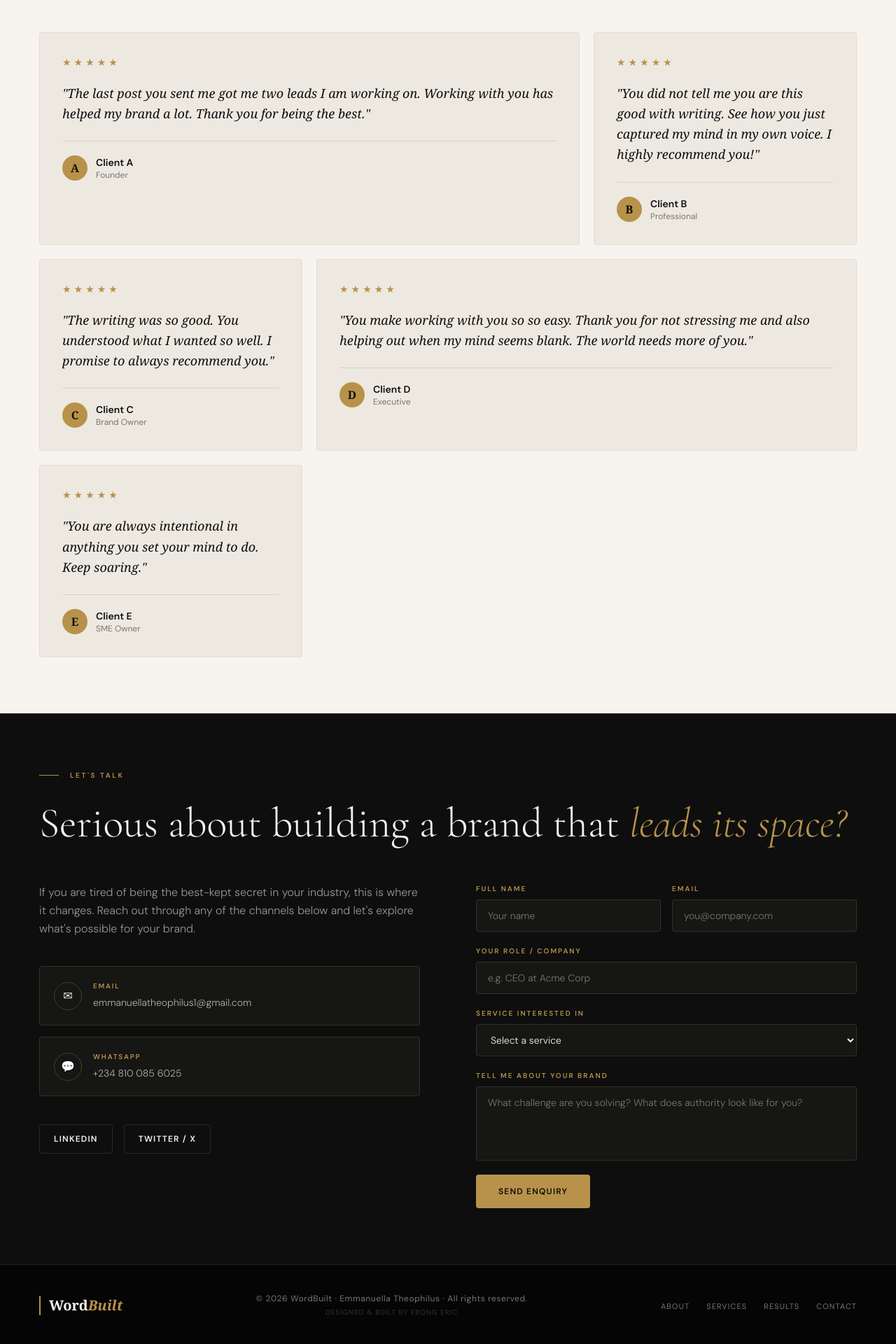
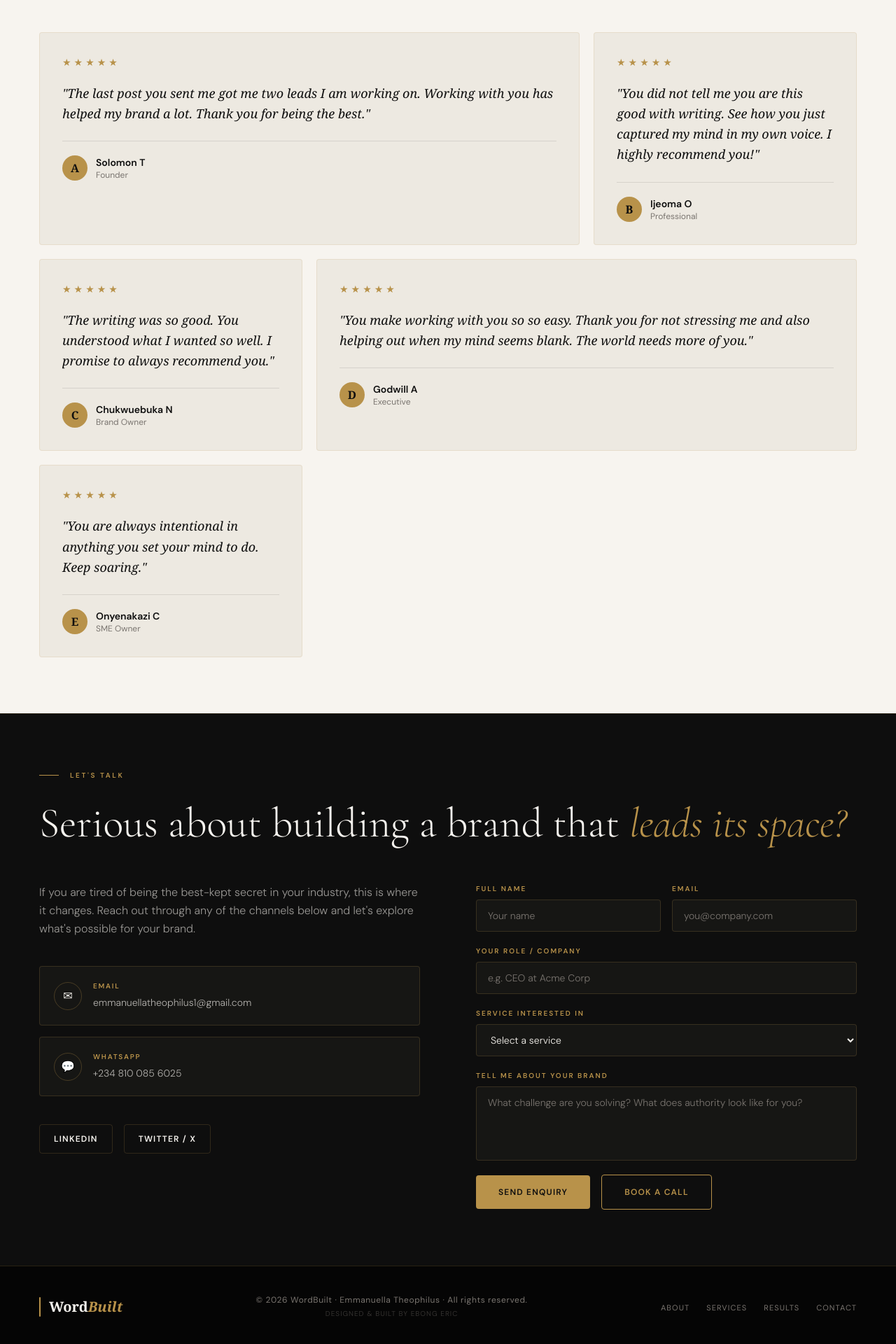
Before and after one commit to lauritalkdev/Emmanuellatheophilus, a Next.js app: page / in a window 1280 px wide. Shown: the part 3644-5564 px from the top of the page at 70% size. Built offline with nearby package versions, Linux system fonts and the light colour scheme.

Commit message:
added Book a Call button to Contact page, updated Testimonial page

```diff
--- a/app/components/sections/Contact.tsx
+++ b/app/components/sections/Contact.tsx
@@ -65,7 +65,10 @@ export default function Contact() {
             <label className="text-[10px] font-semibold tracking-[0.2em] uppercase text-[#B8924A]">Tell Me About Your Brand</label>
             <textarea rows={4} placeholder="What challenge are you solving? What does authority look like for you?" className="bg-[#161614] border border-[#B8924A]/20 focus:border-[#B8924A] text-[#F7F4EF] placeholder-[#7A7570] px-4 py-3 rounded-sm text-sm font-light outline-none transition-colors duration-200 resize-none" />
           </div>
-          <button type="submit" className="self-start bg-[#B8924A] hover:bg-[#D4AD72] text-[#0E0E0E] text-xs font-bold tracking-widest uppercase px-8 py-4 rounded-sm transition-colors duration-200">Send Enquiry</button>
+          <div className="flex items-center gap-4 flex-wrap">
+            <button type="submit" className="bg-[#B8924A] hover:bg-[#D4AD72] text-[#0E0E0E] text-xs font-bold tracking-widest uppercase px-8 py-4 rounded-sm transition-colors duration-200">Send Enquiry</button>
+            <a href="https://calendly.com/emmanuellatheophilus1/free-30-min-content-strategy-call" target="_blank" rel="noreferrer" className="border border-[#B8924A] hover:bg-[#B8924A] hover:text-[#0E0E0E] text-[#B8924A] text-xs font-bold tracking-widest uppercase px-8 py-4 rounded-sm transition-colors duration-200">Book a Call</a>
+          </div>
         </form>
       </div>
     </section>
--- a/app/components/sections/Testimonials.tsx
+++ b/app/components/sections/Testimonials.tsx
@@ -1,9 +1,9 @@
 const testimonials = [
-  { quote: "The last post you sent me got me two leads I am working on. Working with you has helped my brand a lot. Thank you for being the best.", name: "Client A", tag: "Founder", initials: "A", wide: true },
-  { quote: "You did not tell me you are this good with writing. See how you just captured my mind in my own voice. I highly recommend you!", name: "Client B", tag: "Professional", initials: "B", wide: false },
-  { quote: "The writing was so good. You understood what I wanted so well. I promise to always recommend you.", name: "Client C", tag: "Brand Owner", initials: "C", wide: false },
-  { quote: "You make working with you so so easy. Thank you for not stressing me and also helping out when my mind seems blank. The world needs more of you.", name: "Client D", tag: "Executive", initials: "D", wide: true },
-  { quote: "You are always intentional in anything you set your mind to do. Keep soaring.", name: "Client E", tag: "SME Owner", initials: "E", wide: false },
+  { quote: "The last post you sent me got me two leads I am working on. Working with you has helped my brand a lot. Thank you for being the best.", name: "Solomon T", tag: "Founder", initials: "A", wide: true },
+  { quote: "You did not tell me you are this good with writing. See how you just captured my mind in my own voice. I highly recommend you!", name: "Ijeoma O", tag: "Professional", initials: "B", wide: false },
+  { quote: "The writing was so good. You understood what I wanted so well. I promise to always recommend you.", name: "Chukwuebuka N", tag: "Brand Owner", initials: "C", wide: false },
+  { quote: "You make working with you so so easy. Thank you for not stressing me and also helping out when my mind seems blank. The world needs more of you.", name: "Godwill A", tag: "Executive", initials: "D", wide: true },
+  { quote: "You are always intentional in anything you set your mind to do. Keep soaring.", name: "Onyenakazi C", tag: "SME Owner", initials: "E", wide: false },
 ];
 
 export default function Testimonials() {
```
